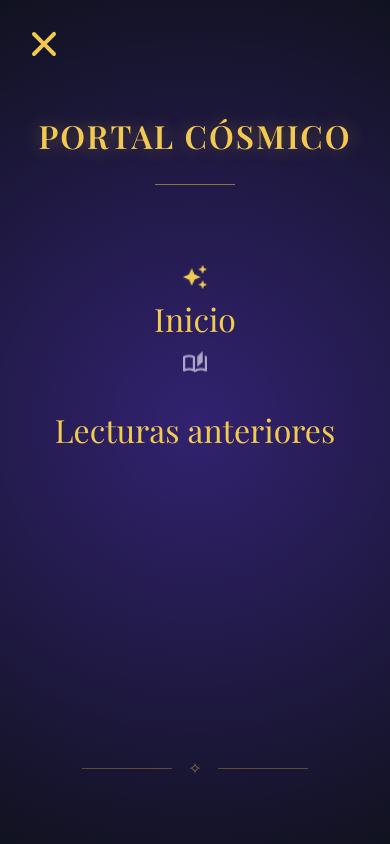
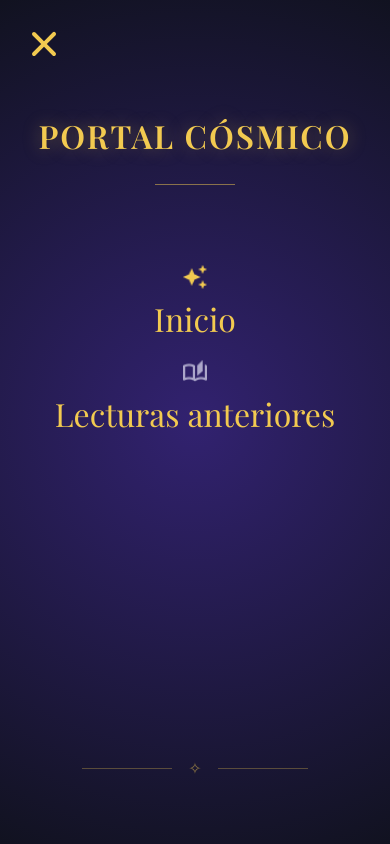
Before and after one commit to FactoriaF5-Tarot-Team1/GoddessesTarot, a React (Vite) app: page /reading in a window 390 px wide. Both pictures are taken after a click on the button "Abrir menú". Shown: the top 844 px of the page. Built offline with nearby package versions, Linux system fonts and the light colour scheme; a web font is replaced by a local one.

Commit message:
feat: add Link routes on navbar

```diff
--- a/src/components/header/Header.jsx
+++ b/src/components/header/Header.jsx
@@ -1,4 +1,5 @@
 import { useState } from "react";
+import { Link } from "react-router-dom";
 import "./Header.scss";
 
 import starsIcon from "../../assets/icons/stars.png";
@@ -32,11 +33,11 @@ export default function Header() {
 
         {/* NAV DESKTOP */}
         <nav className="header__nav">
-          <a href="/">
+          <Link to="/">
             <span>Inicio</span>
-          </a>
+          </Link>
 
-          <a href="/">Lecturas anteriores</a>
+          <Link to="/history">Lecturas anteriores</Link>
         </nav>
       </header>
 
@@ -61,8 +62,8 @@ export default function Header() {
         {/* LINKS MOBILE */}
         <nav className="menu__nav">
           {/* Inicio */}
-          <a
-            href="/"
+          <Link
+            to="/"
             className="menu__link--active"
             onClick={() => setMenuOpen(false)}
           >
@@ -70,13 +71,13 @@ export default function Header() {
 
             <span>Inicio</span>
 
-            <img src={bookIcon} alt="book icon" className="menu__icon" />
-          </a>
+          </Link>
 
           {/* Lecturas */}
-          <a href="/" onClick={() => setMenuOpen(false)}>
+          <Link to="/history" onClick={() => setMenuOpen(false)}>
+            <img src={bookIcon} alt="book icon" className="menu__icon" />
             Lecturas anteriores
-          </a>
+          </Link>
         </nav>
 
         {/* DECORACIÓN INFERIOR */}
--- a/src/components/header/header.scss
+++ b/src/components/header/header.scss
@@ -136,8 +136,7 @@
 
     display: flex;
     flex-direction: column;
-
-    gap: 2rem;
+    gap: 1rem;
 
     a {
       display: flex;
@@ -180,9 +179,9 @@
     color: rgb(242 202 80 / 0.5);
 
     span {
+      padding-bottom: 0rem;
       width: 90px;
       height: 1px;
-
       background: rgb(242 202 80 / 0.3);
     }
   }
```
